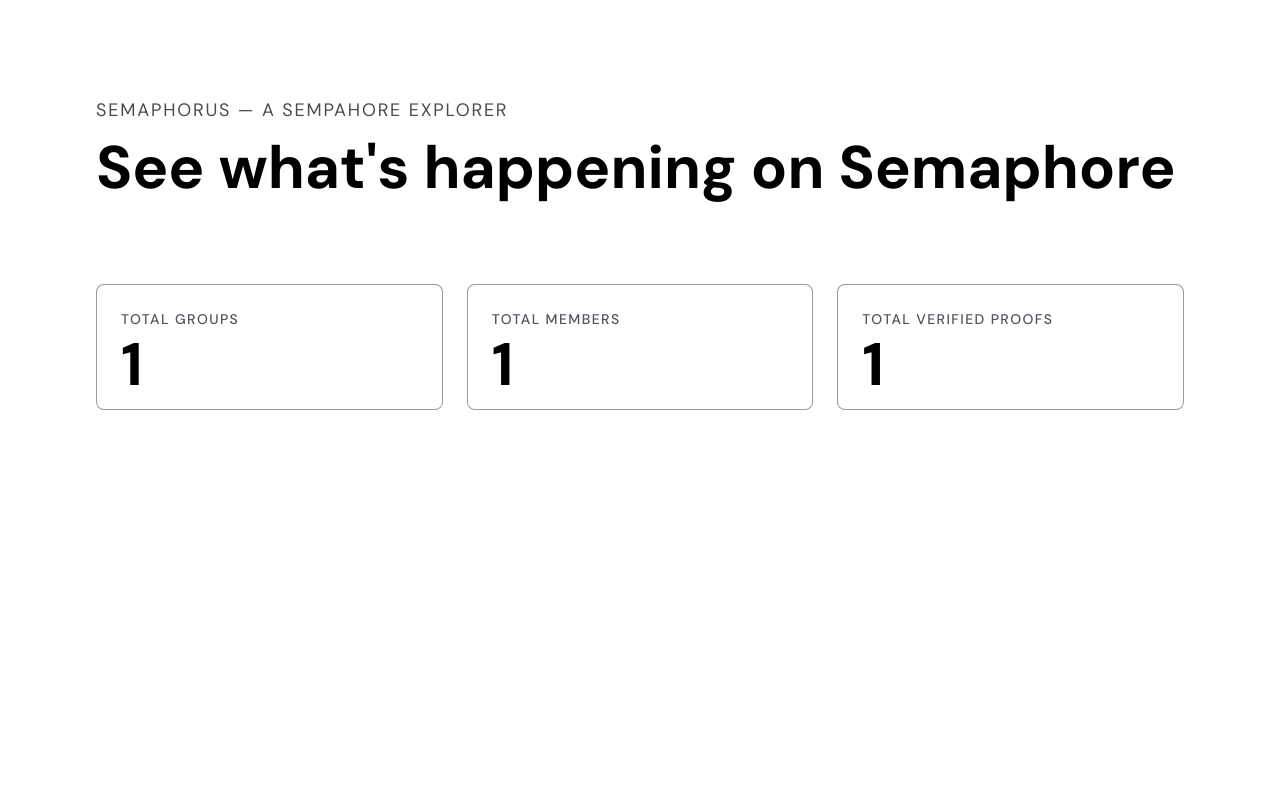
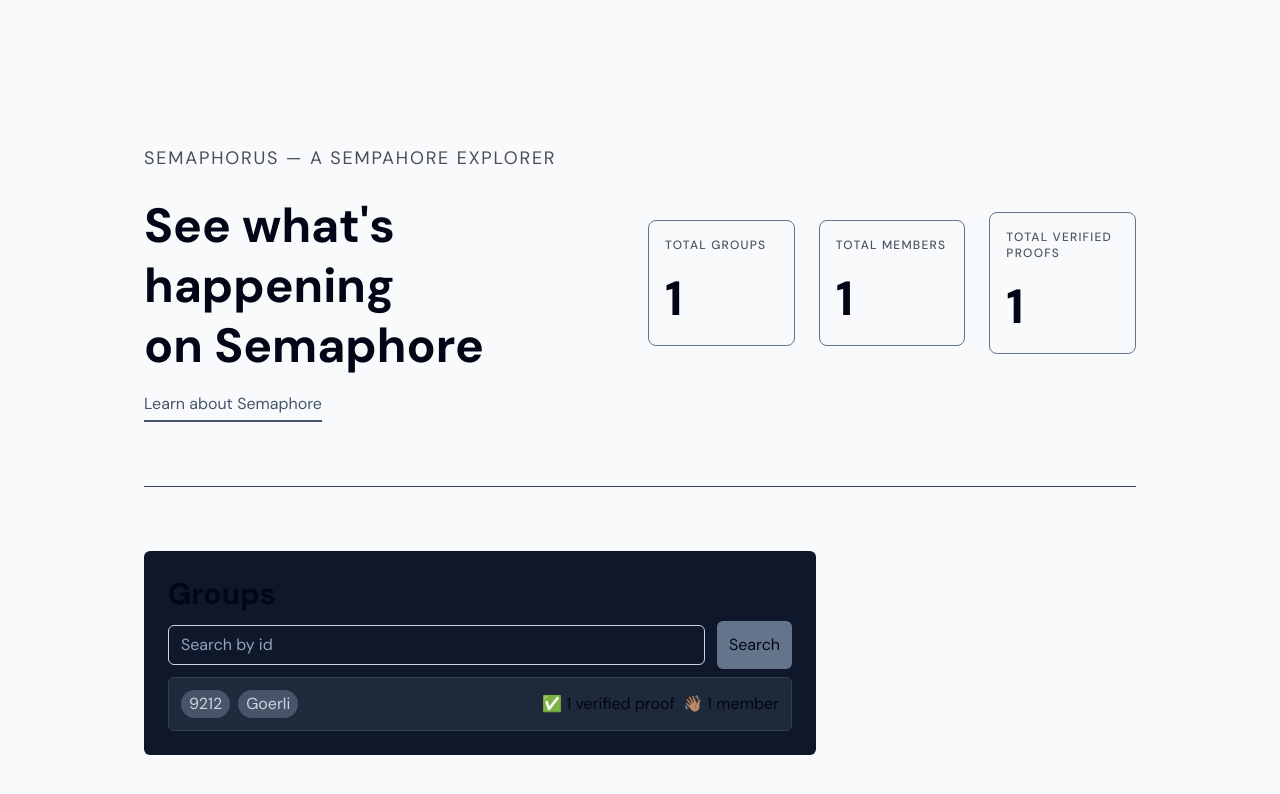
Before and after one commit to semaphore-protocol/explorer, a Next.js app: page / in a window 1280 px wide. Shown: the top 794 px of the page. Built offline with nearby package versions, Linux system fonts and the light colour scheme.

Commit message:
feat: :sparkles: Add groups list to UI

```diff
--- a/app/globals.css
+++ b/app/globals.css
@@ -3,14 +3,14 @@
 @tailwind utilities;
 
 :root {
-  --foreground-rgb: 0, 0, 0;
-  --background-rgb: 255, 255, 255;
+  --foreground-rgb: 2, 6, 23;
+  --background-rgb: 248, 250, 252;
 }
 
 @media (prefers-color-scheme: dark) {
   :root {
-    --foreground-rgb: 255, 255, 255;
-    --background-rgb: 0, 0, 0;
+    --foreground-rgb: 248, 250, 252;
+    --background-rgb: 2, 6, 23;
   }
 }
 
@@ -20,9 +20,12 @@
 }
 
 h1{
-  @apply text-6xl font-semibold leading-10;
+  @apply text-5xl font-semibold leading-tight;
 }
 
+h2 {
+  @apply text-3xl font-semibold leading-tight;
+}
 p{
-  @apply leading-7 [&:not(:first-child)]:mt-6;
+  @apply leading-7;
 }
--- a/app/page.tsx
+++ b/app/page.tsx
@@ -1,5 +1,7 @@
-import { GroupResponse, SemaphoreSubgraph } from "@semaphore-protocol/data";
 import Dashboard from "@/components/Dashboard";
+import GroupCard from "@/components/ui/GroupCard";
+import Search from "@/components/ui/Search";
+import { GroupResponse } from "@semaphore-protocol/data";
 
 // const getGroupsFromSubgraph = async () => {
 //   const semaphoreSubgraph = new SemaphoreSubgraph();
@@ -49,16 +51,33 @@
   ];
 
   return (
-    <main className="flex min-h-screen flex-col items-center gap-24 p-24">
-      <section className="w-full">
-        <p className="text-lg uppercase tracking-widest opacity-70">
-          Semaphorus &mdash; A Sempahore Explorer
-        </p>
-        <div className="p-3"></div>
-        <h1>See what&apos;s happening on Semaphore</h1>
+    <main className="min-h-screen p-16 xl:p-36">
+      <section className="flex items-center gap-4">
+        <section className="w-full">
+          <p className="text-lg uppercase tracking-widest opacity-70">
+            Semaphorus &mdash; A Sempahore Explorer
+          </p>
+          <div className="p-3"></div>
+          <h1>
+            See what&apos;s happening <br /> on Semaphore
+          </h1>
+          <a
+            href="https://semaphore.appliedzkp.org/"
+            target="_blank"
+            className="mt-3 inline-block border-b-2 border-current py-1 text-slate-600 transition hover:text-slate-800 dark:text-slate-400 dark:hover:text-slate-100"
+          >
+            Learn about Semaphore
+          </a>
+        </section>
+        <Dashboard groups={groups} />
       </section>
+      <hr className="my-16 border-slate-700" />
 
-      <Dashboard groups={groups} />
+      <section className="flex max-w-2xl flex-col gap-2 rounded-md bg-slate-900 p-6">
+        <h2>Groups</h2>
+        <Search />
+        <GroupCard />
+      </section>
     </main>
   );
 }
--- a/components/StatCard/index.tsx
+++ b/components/StatCard/index.tsx
@@ -5,8 +5,8 @@
 
 export default function StatCard({ title, value }: StatCardProps) {
   return (
-    <div className="flex flex-1 flex-col gap-4 rounded-lg border border-black/40 bg-white/95 p-6 dark:border-white/40 dark:bg-white/5">
-      <p className="text-sm font-medium uppercase tracking-widest text-gray-600 dark:text-gray-300">
+    <div className="flex flex-1 flex-col gap-4 rounded-lg border border-slate-500 bg-slate-50 p-4 dark:border-slate-600 dark:bg-slate-900">
+      <p className="text-xs font-medium uppercase tracking-widest text-gray-600 dark:text-gray-300">
         {title}
       </p>
       <h1>{value}</h1>
--- /dev/null
+++ b/components/ui/GroupCard.tsx
@@ -0,0 +1,14 @@
+export default function GroupCard() {
+  return (
+    <div className="flex items-center justify-between gap-2 rounded-md border border-slate-700 bg-slate-800 p-3">
+      <div className="flex gap-2">
+        <p className="rounded-2xl bg-slate-600 px-2 text-slate-300">9212</p>
+        <p className="rounded-2xl bg-slate-600 px-2 text-slate-300">Goerli</p>
+      </div>
+      <div className="flex gap-2">
+        <p>✅ 1 verified proof</p>
+        <p>👋🏽 1 member</p>
+      </div>
+    </div>
+  );
+}
```
